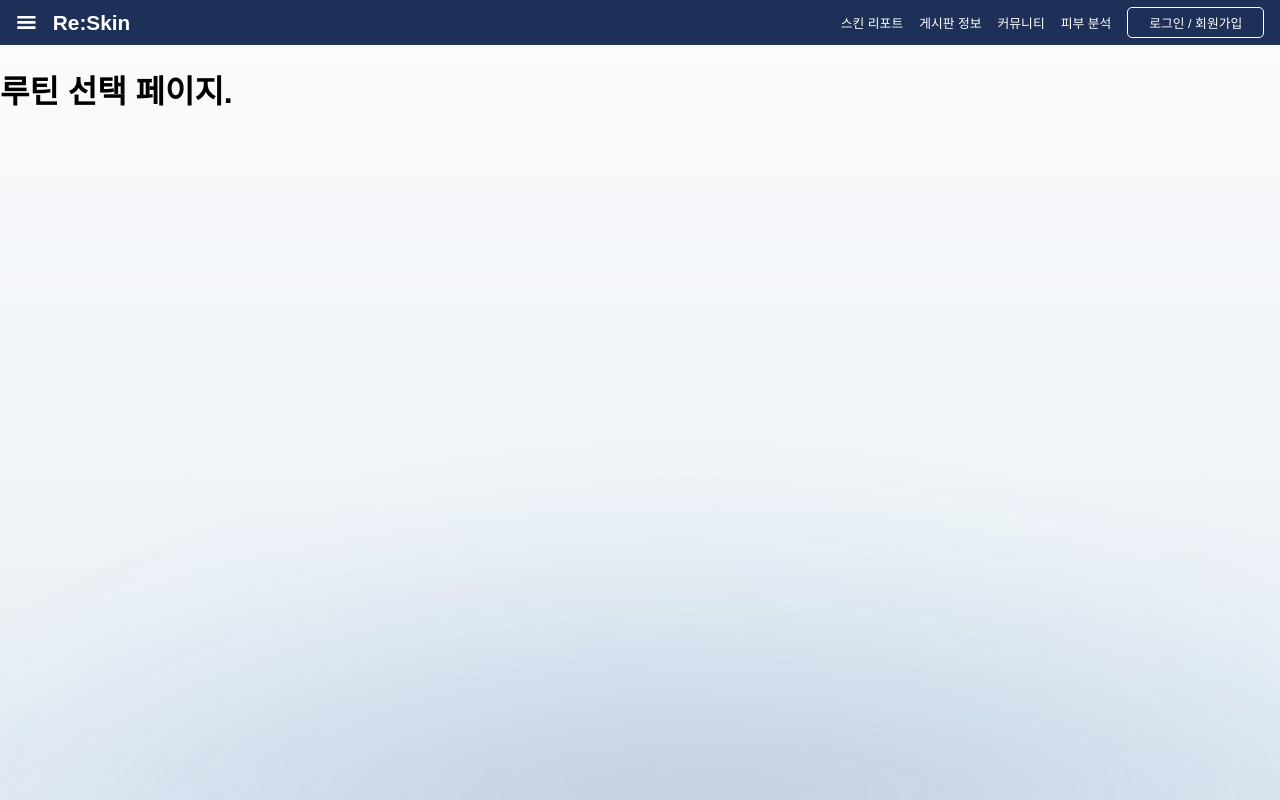
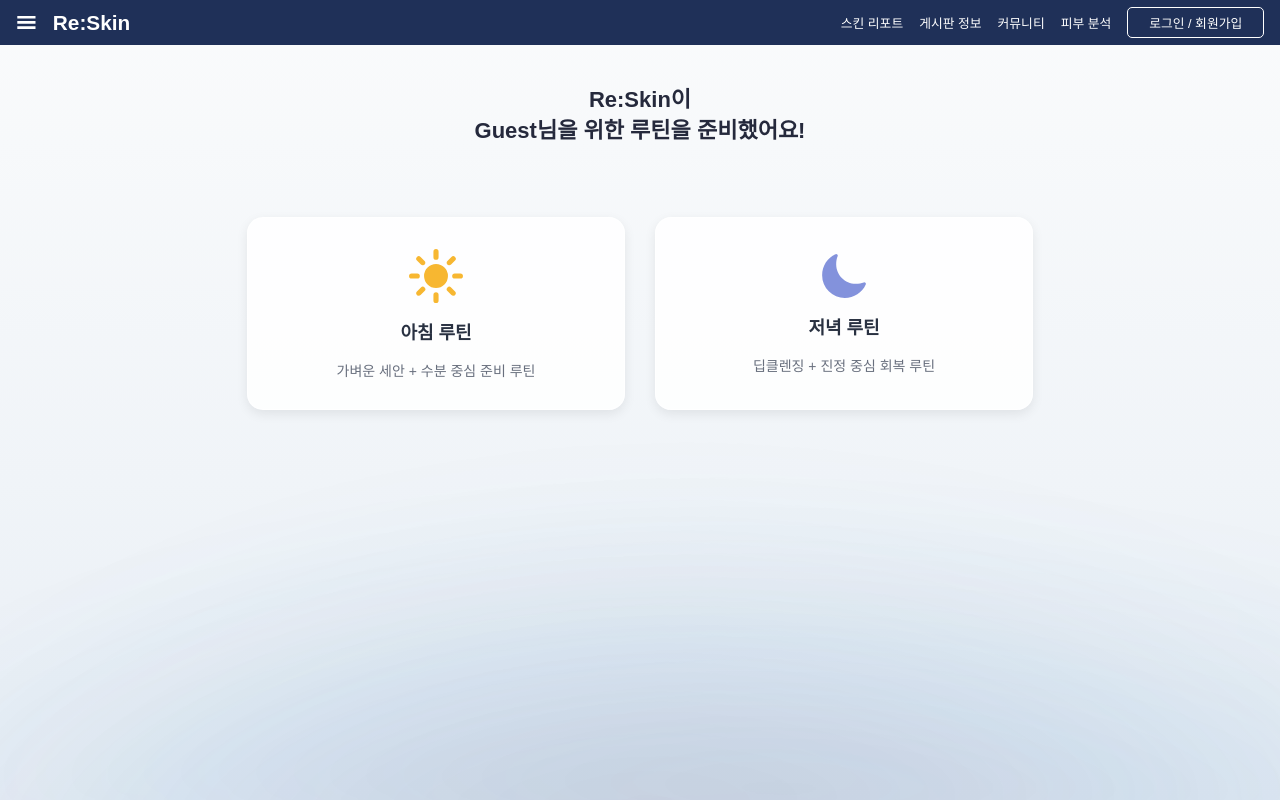
Before and after one commit to tab-captains/RE-Skin-fe, a React (Vite) app: page /routineSelect in a window 1280 px wide. Built offline with nearby package versions, Linux system fonts and the light colour scheme.

Commit message:
design: 맞춤 세안 루틴 선택 페이지 구성 완료.

```diff
--- a/src/features/routine/pages/RoutineSelectPage.jsx
+++ b/src/features/routine/pages/RoutineSelectPage.jsx
@@ -1,8 +1,157 @@
+import styled from "styled-components";
+import colors from "../../common/colors";
+import { IoSunny, IoMoon } from "react-icons/io5";
+import { useAuth } from "../../auth/context/AuthContext";
+import { useState } from "react";
 
-const RoutineSelectPage = () =>{
-return (
-  <h1>루틴 선택 페이지.</h1>
-)
-}
+const RoutineSelectPage = () => {
+  const { user } = useAuth();
+  const [selected, setSelected] = useState(null);
+
+
+  return (
+    <Container>
+      <Title>
+        <b>Re:Skin</b>이<br />
+        {user ? user.username : "Guest"}님을 위한 루틴을 준비했어요!
+      </Title>
+
+      <BoxWrapper>
+        <RoutineBox
+          onClick={() => setSelected("morning")}
+          $active={selected === "morning"}
+          $dimmed={selected && selected !== "morning"}
+        >
+          <IoSunny size={60} color="#f7b731" />
+          <BoxTitle>아침 루틴</BoxTitle>
+          <BoxDesc>가벼운 세안 + 수분 중심 준비 루틴</BoxDesc>
+        </RoutineBox>
+
+        <RoutineBox
+          onClick={() => setSelected("night")}
+          $active={selected === "night"}
+          $dimmed={selected && selected !== "night"}
+        >
+          <IoMoon size={50} color="#8392dc" />
+          <BoxTitle>저녁 루틴</BoxTitle>
+          <BoxDesc>딥클렌징 + 진정 중심 회복 루틴</BoxDesc>
+        </RoutineBox>
+      </BoxWrapper>
+
+      {selected && <ConfirmBtn>루틴 보러가기</ConfirmBtn>}
+    </Container>
+  );
+};
 
 export default RoutineSelectPage;
+
+const Container = styled.div`
+  max-width: 900px;
+  margin: 0 auto;
+  padding: 40px 20px 60px;
+  text-align: center;
+`;
+
+const Title = styled.div`
+  font-weight: 600;
+  font-size: 22px;
+  color: rgba(25,30,50,0.95);
+  line-height: 1.4;
+  margin-bottom: 70px;
+`;
+
+const BoxWrapper = styled.div`
+  display: flex;
+  justify-content: center;
+  gap: 30px;
+  flex-wrap: wrap;
+`;
+
+const RoutineBox = styled.div`
+  display: flex;
+  width: 320px;
+  padding: 28px;
+  border-radius: 16px;
+  gap: 12px;
+  align-items: center;
+  justify-content: center;
+  flex-direction: column;
+  cursor: pointer;
+  transition: 0.25s ease;
+  border: 1px solid rgba(255,255,255,0.6);
+  background: rgba(255,255,255,0.85);
+  box-shadow: 0 4px 12px rgba(0,0,0,0.08);
+
+  &:hover {
+    transform: translateY(-3px);
+    box-shadow: 0 6px 14px rgba(0,0,0,0.1);
+  }
+  ${({ $active }) =>
+    $active &&
+    `
+    background: rgba(255,255,255,0.55);
+    backdrop-filter: blur(18px) saturate(150%);
+    -webkit-backdrop-filter: blur(18px) saturate(150%);
+
+    transform: translateY(-4px) scale(1.03);
+
+    box-shadow:
+      0 8px 24px rgba(0,0,0,0.12),
+      0 0 18px rgba(120, 150, 255, 0.25);
+
+    border: 1px solid rgba(255,255,255,0.75);
+
+        &:hover {
+          transform: translateY(-4px) scale(1.03);
+          box-shadow:
+            0 8px 24px rgba(0,0,0,0.12),
+            0 0 18px rgba(120,150,255,0.25);
+        }
+  `}
+
+  ${({ $dimmed }) =>
+  $dimmed &&
+  `
+    opacity: 0.55;
+    transform: none !important;
+    box-shadow: none !important;
+    cursor: default;
+
+    &:hover {
+      transform: none !important;
+      box-shadow: none !important;
+      opacity: 0.55;
+    }
+  `}
+`;
+
+const BoxTitle = styled.div`
+  font-size: 18px;
+  font-weight: 600;
+  color: rgba(30,38,55,0.95);
+  margin-bottom: 6px;
+`;
+
+const BoxDesc = styled.div`
+  font-size: 14px;
+  color: rgba(40,50,70,0.7);
+  line-height: 1.4;
+`;
+
+const ConfirmBtn = styled.button`
+  margin-top: 40px;
+  padding: 12px 26px;
+  border: none;
+  border-radius: 20px;
+  font-size: 14px;
+  font-weight: 500;
+  background: ${colors.primary};
+  color: white;
+  box-shadow: 0 6px 16px ${colors.primary}50;
+  cursor: pointer;
+  transition: 0.2s ease;
+
+  &:hover {
+    background: ${colors.primary}EE;
+  }
+`;
```
